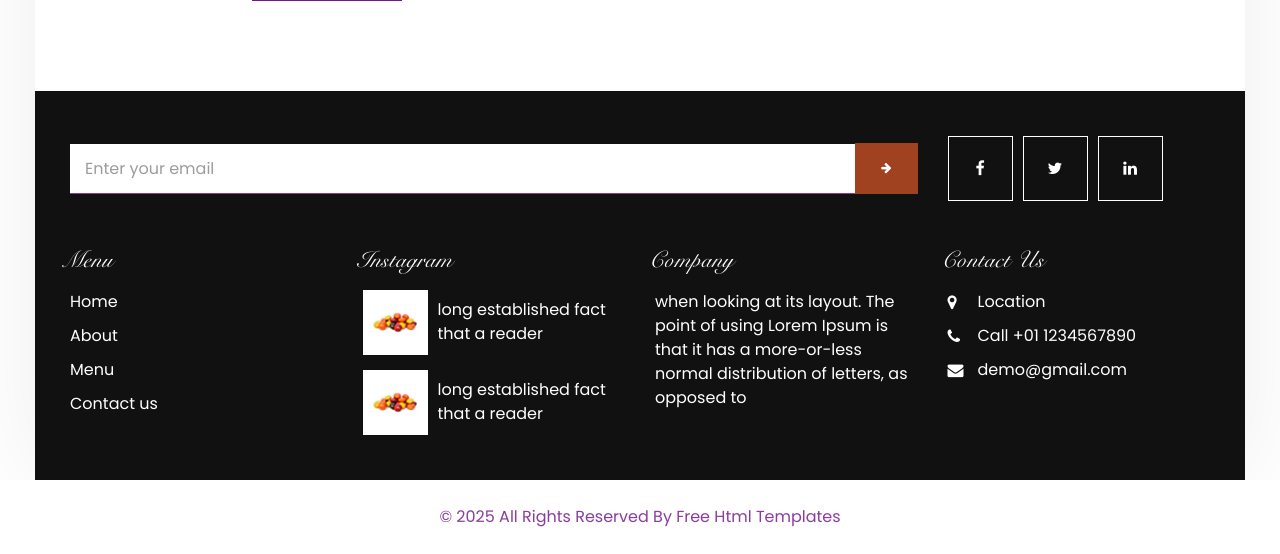
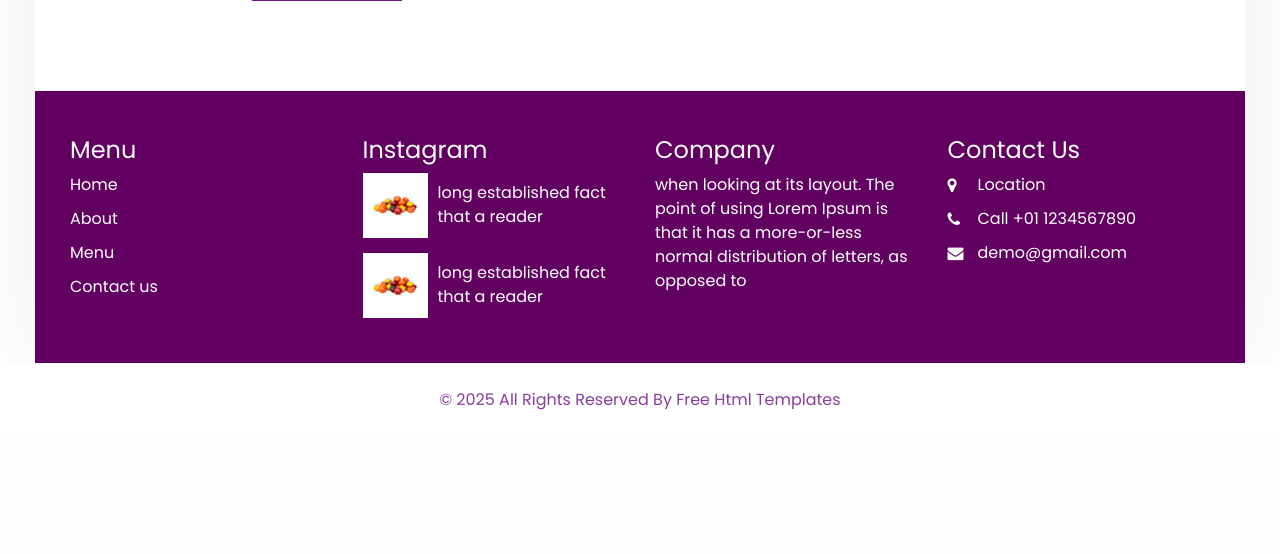
Before and after one commit to fauzifzifi/dechabooth, a PHP site: page / in a window 1280 px wide. Shown: the part 3078-3632 px from the top of the page. After the commit the page ends 3488 px from the top, so only its background shows below. Run offline with PHP 8.4, Linux system fonts and the light colour scheme; some libraries are stand-ins or nearby versions.

Commit message:
menghapus enter email

```diff
--- a/css/style.css
+++ b/css/style.css
@@ -181,7 +181,8 @@ a:focus {
   transition: all 0.3s;
 }
 
-.custom_nav-container .navbar-toggler span::before, .custom_nav-container .navbar-toggler span::after {
+.custom_nav-container .navbar-toggler span::before,
+.custom_nav-container .navbar-toggler span::after {
   content: "";
   position: absolute;
   left: 0;
@@ -208,7 +209,8 @@ a:focus {
   transform: rotate(45deg);
 }
 
-.custom_nav-container .navbar-toggler[aria-expanded="true"] span::before, .custom_nav-container .navbar-toggler[aria-expanded="true"] span::after {
+.custom_nav-container .navbar-toggler[aria-expanded="true"] span::before,
+.custom_nav-container .navbar-toggler[aria-expanded="true"] span::after {
   -webkit-transform: rotate(90deg);
   transform: rotate(90deg);
   top: 0;
@@ -399,7 +401,8 @@ a:focus {
 }
 
 .about_section .img-box img {
-   width: 600px; height: 400px;
+  width: 600px;
+  height: 400px;
 }
 
 .chocolate_section .heading_container {
@@ -834,108 +837,8 @@ a:focus {
 }
 
 .info_section {
-  background-color: #111111;
+  background-color: #610061;
   color: #ffffff;
-}
-
-.info_section .info_form_social_row {
-  -webkit-box-align: center;
-      -ms-flex-align: center;
-          align-items: center;
-  margin-bottom: 45px;
-}
-
-.info_section .info_form {
-  width: 100%;
-}
-
-.info_section .info_form form {
-  display: -webkit-box;
-  display: -ms-flexbox;
-  display: flex;
-  -webkit-box-align: end;
-      -ms-flex-align: end;
-          align-items: flex-end;
-}
-
-.info_section .info_form form input {
-  -webkit-box-flex: 1;
-      -ms-flex: 1;
-          flex: 1;
-  background-color: #ffffff;
-  height: 50px;
-  padding-left: 15px;
-  outline: none;
-  color: #ffffff;
-  border: none;
-  border-bottom: 1px solid #6f1089d0;
-}
-
-.info_section .info_form form input::-webkit-input-placeholder {
-  color: #9c9c9c;
-}
-
-.info_section .info_form form input:-ms-input-placeholder {
-  color: #9c9c9c;
-}
-
-.info_section .info_form form input::-ms-input-placeholder {
-  color: #9c9c9c;
-}
-
-.info_section .info_form form input::placeholder {
-  color: #9c9c9c;
-}
-
-.info_section .info_form form button {
-  background-color: transparent;
-  color: #6f1089d0;
-  text-transform: uppercase;
-  font-size: 12px;
-  outline: none;
-  border: none;
-  display: inline-block;
-  padding: 15.5px 25px;
-  background-color: #a04120;
-  color: #ffffff;
-  border-radius: 0;
-  border: 1px solid #a04120;
-  -webkit-transition: all 0.3s;
-  transition: all 0.3s;
-}
-
-.info_section .info_form form button:hover {
-  background-color: transparent;
-  color: #a04120;
-}
-
-.info_section .social_box {
-  width: 100%;
-  display: -webkit-box;
-  display: -ms-flexbox;
-  display: flex;
-}
-
-.info_section .social_box a {
-  display: -webkit-box;
-  display: -ms-flexbox;
-  display: flex;
-  -webkit-box-pack: center;
-      -ms-flex-pack: center;
-          justify-content: center;
-  -webkit-box-align: center;
-      -ms-flex-align: center;
-          align-items: center;
-  width: 65px;
-  height: 65px;
-  border: 1px solid #ffffff;
-  color: #ffffff;
-  margin-right: 10px;
-}
-
-.info_section h4 {
-  font-family: "SnellBT Regular", sans-serif;
-  margin-bottom: 15px;
 }
 
 .info_section .info_links .info_links_menu {
--- a/index.html
+++ b/index.html
@@ -371,6 +371,7 @@
 
     <!-- end minuman section -->
 
+
     <!-- contact section -->
 
     <section class="contact_section layout_padding">
@@ -421,32 +422,6 @@
     <!-- info section -->
     <section class="info_section layout_padding2">
       <div class="container">
-        <div class="row info_form_social_row">
-          <div class="col-md-8 col-lg-9">
-            <div class="info_form">
-              <form action="">
-                <input type="email" placeholder="Enter your email">
-                <button>
-                  <i class="fa fa-arrow-right" aria-hidden="true"></i>
-                </button>
-              </form>
-            </div>
-          </div>
-          <div class="col-md-4 col-lg-3">
-
-            <div class="social_box">
-              <a href="">
-                <i class="fa fa-facebook" aria-hidden="true"></i>
-              </a>
-              <a href="">
-                <i class="fa fa-twitter" aria-hidden="true"></i>
-              </a>
-              <a href="">
-                <i class="fa fa-linkedin" aria-hidden="true"></i>
-              </a>
-            </div>
-          </div>
-        </div>
         <div class="row info_main_row">
           <div class="col-md-6 col-lg-3">
             <div class="info_links">
```
Also changed, not shown: about.html (+0 -26 lines), contact.html (+0 -26 lines). Lines whose indentation alone changed are shown as unchanged.
